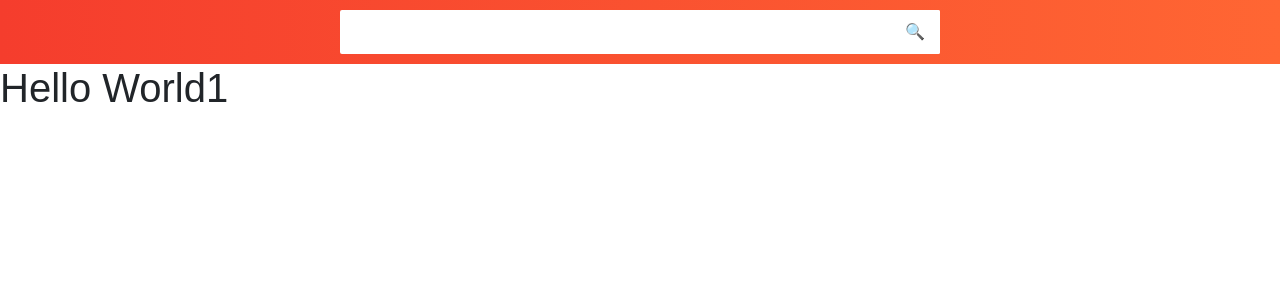
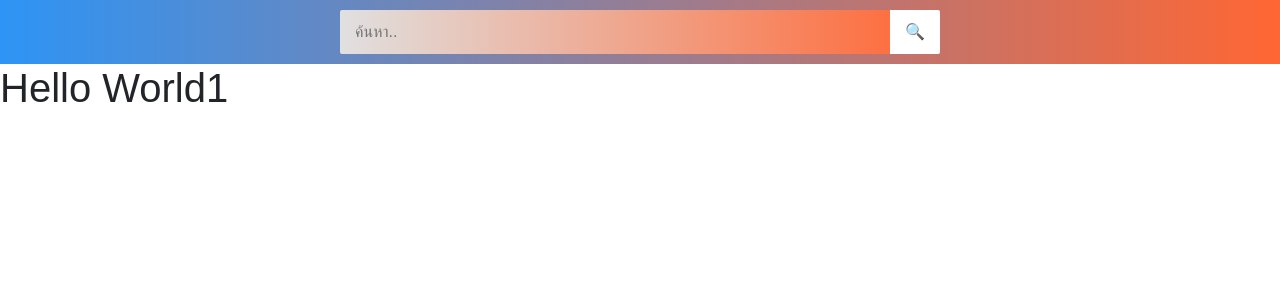
Before and after one commit to Sedthawut25/ProcurementSystem, a PHP site: page / in a window 1280 px wide. Shown: the top 300 px of the page. Run offline with PHP 8.4, Linux system fonts and the light colour scheme.

Commit message:
Update index.php

```diff
--- a/src/main/index.php
+++ b/src/main/index.php
@@ -8,7 +8,7 @@
     loadBootstrapCSS();
     ?>
     <link href="../../assets/css/style.css" rel="stylesheet">
-    <title>Document</title>
+    <title>index</title>
     <style>
         body {
             margin: 0;
@@ -16,7 +16,7 @@
         }
 
         .top-bar {
-            background: linear-gradient(to right, #f53d2d, #f63); /* สีส้มแบบ Shopee */
+            background: linear-gradient(to right, #2d94f5ff, #f63); /* สีส้มแถบข้างบน */
             padding: 10px 20px;
             display: flex;
             justify-content: center;
@@ -30,6 +30,7 @@
         }
 
         .search-bar input {
+            background: linear-gradient(to right, #e0e0e0ff, #f63);
             width: 100%;
             padding: 10px 15px;
             font-size: 16px;
@@ -55,7 +56,7 @@
 <body>
     <div class="top-bar">
         <div class="search-bar">
-            <input type="text" placeholder="">
+            <input type="text" placeholder="ค้นหา..">
             <button>🔍</button>
         </div>
     </div>
```
